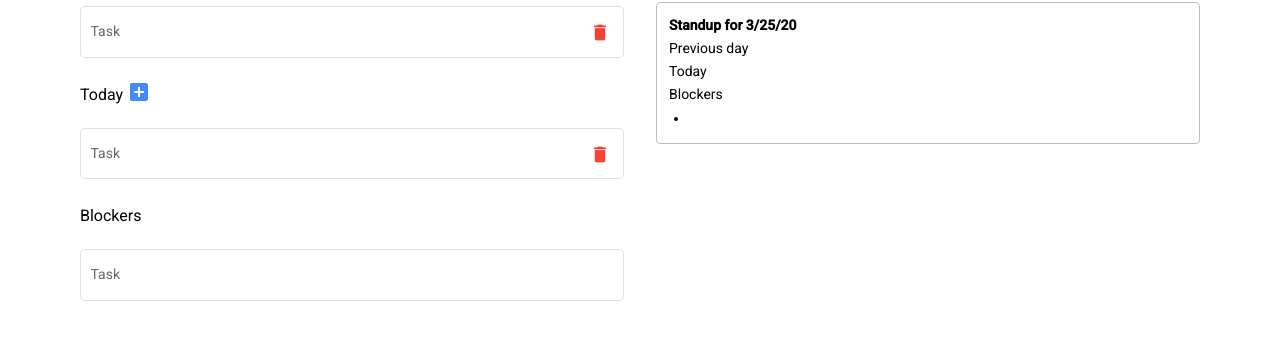
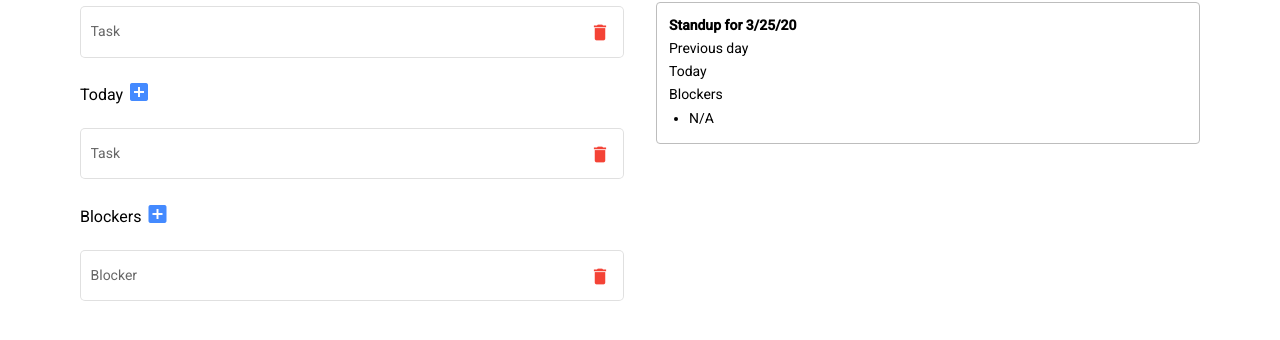
Before and after one commit to dickwyn/standup-form, an Angular app: page / in a window 1280 px wide. Shown: the part 138-478 px from the top of the page. Built offline with nearby package versions, Linux system fonts and the light colour scheme.

Commit message:
(feat) Add N/A to blockers in preview if blockers.values are empty

```diff
--- a/src/app/app.component.html
+++ b/src/app/app.component.html
@@ -55,15 +55,26 @@
       </mat-form-field>
     </div>
 
-    <h3>Blockers</h3>
-    <div class="row-item">
+    <h3>
+      Blockers
+      <mat-icon color="accent" (click)="addToChecklist('blockers')"
+        >add_box</mat-icon
+      >
+    </h3>
+    <div class="row-item" *ngFor="let control of blockers.controls; index as i">
       <mat-form-field appearance="outline">
-        <mat-label>Task</mat-label>
+        <mat-label>Blocker</mat-label>
         <input
           matInput
-          placeholder="Do you have any blockers"
-          formControlName="blockers"
+          placeholder="Need to meet with Bob"
+          [formControl]="control"
         />
+        <mat-icon
+          matSuffix
+          color="warn"
+          (click)="removeFromChecklist('blockers', i)"
+          >delete</mat-icon
+        >
       </mat-form-field>
     </div>
   </form>
--- a/src/app/app.component.ts
+++ b/src/app/app.component.ts
@@ -8,7 +8,6 @@ import { name } from '../../package.json';
   styleUrls: ['./app.component.scss'],
 })
 export class AppComponent implements OnInit {
-  @Input() appearance: 'outline';
   standupForm: FormGroup;
   appName: string = name;
 
@@ -18,7 +17,7 @@ export class AppComponent implements OnInit {
     this.standupForm = this.fb.group({
       previousChecklist: this.fb.array(['']),
       currentChecklist: this.fb.array(['']),
-      blockers: '',
+      blockers: this.fb.array(['']),
     });
   }
 
@@ -35,6 +34,8 @@ export class AppComponent implements OnInit {
   }
 
   addToChecklist(controlName: string) {
+    console.log('DIRTY ', this.standupForm.controls.blockers.dirty);
+    console.log('PRIST ', this.standupForm.controls.blockers.pristine);
     const formControl = this.standupForm.get(controlName) as FormArray;
     formControl.push(new FormControl(''));
   }
--- a/src/app/preview/preview.component.html
+++ b/src/app/preview/preview.component.html
@@ -19,8 +19,11 @@
       </ng-container>
     </ul>
     <p>Blockers</p>
-    <ul>
-      <li>{{ blockers.value }}</li>
+    <ul *ngIf="blockers.value">
+      <li *ngIf="isBlockersEmpty()">N/A</li>
+      <ng-container *ngFor="let blocker of blockers.value">
+        <li *ngIf="blocker">{{ blocker }}</li>
+      </ng-container>
     </ul>
   </div>
 </section>
--- a/src/app/preview/preview.component.ts
+++ b/src/app/preview/preview.component.ts
@@ -1,5 +1,5 @@
 import { Component, OnInit, Input } from '@angular/core';
-import { FormArray, FormGroup } from '@angular/forms';
+import { FormArray } from '@angular/forms';
 import ClipboardJS from 'clipboard';
 import { MatSnackBar } from '@angular/material/snack-bar';
 
@@ -11,7 +11,7 @@ import { MatSnackBar } from '@angular/material/snack-bar';
 export class PreviewComponent implements OnInit {
   @Input() previousChecklist: FormArray;
   @Input() currentChecklist: FormArray;
-  @Input() blockers: FormGroup;
+  @Input() blockers: FormArray;
   date: string;
   clipboardjs: any = new ClipboardJS('.standup-preview');
 
@@ -31,4 +31,12 @@ export class PreviewComponent implements OnInit {
       });
     });
   }
+
+  isBlockersEmpty() {
+    return (
+      this.blockers.value.length === 0 ||
+      (this.blockers.value.length > 0 &&
+        !this.blockers.value.some((item) => item))
+    );
+  }
 }
```
